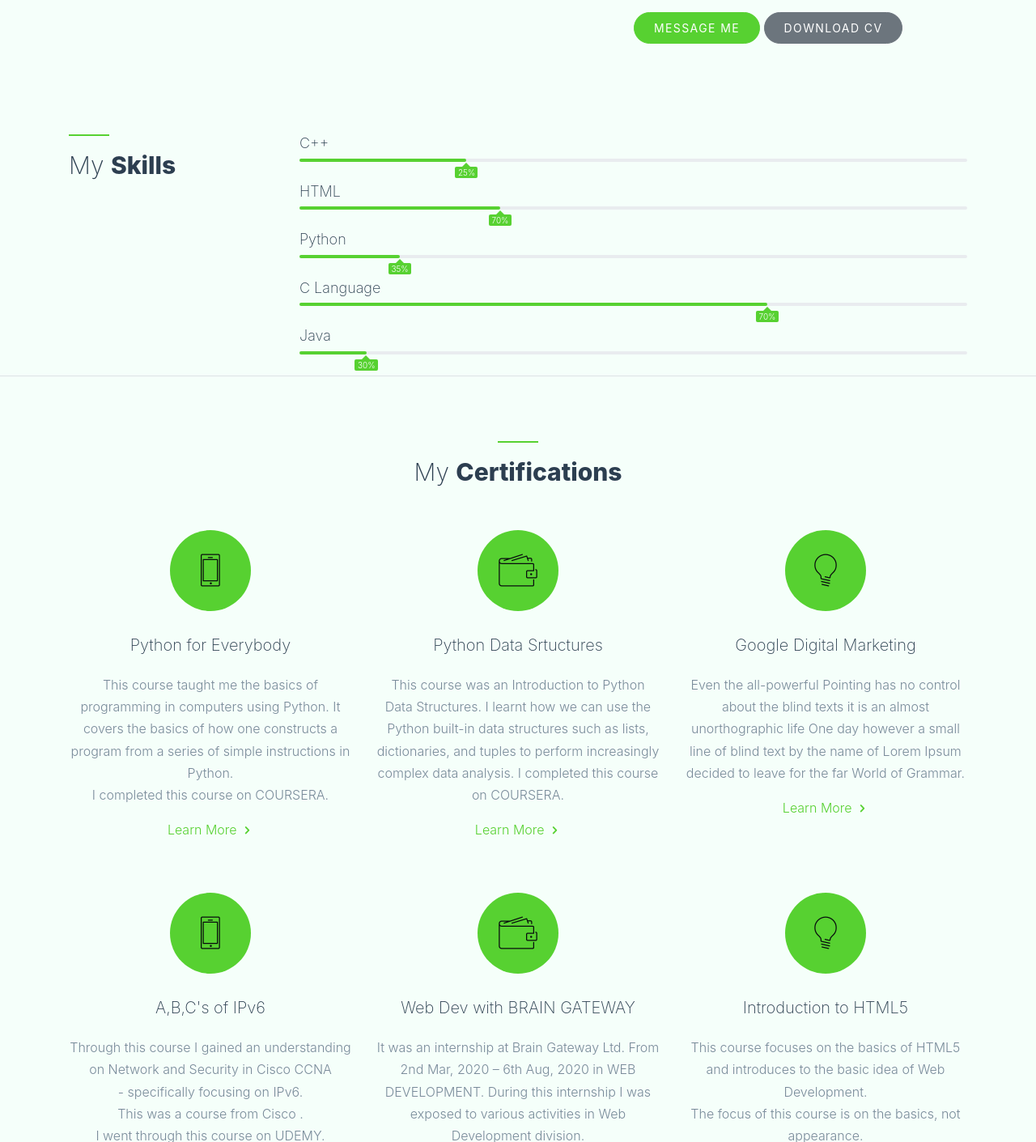
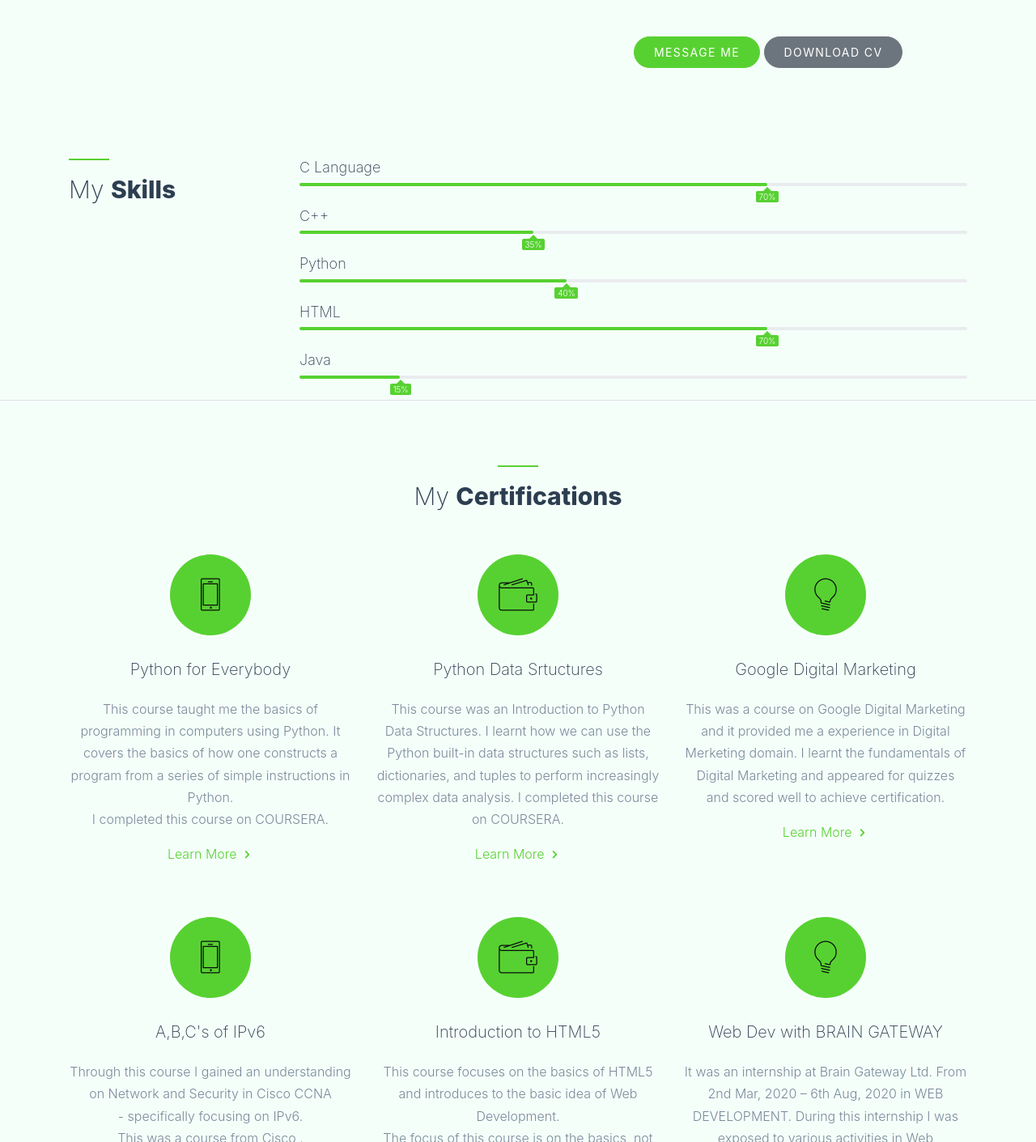
Before and after one commit to harsh990508/harsh990508.github.io, a plain HTML site: page index.html in a window 1280 px wide. Shown: the part 1389-2800 px from the top of the page at 81% size. Drawn offline with nearby package versions, Linux system fonts and the light colour scheme; some packages are replaced by stand-ins of ours; no server answers; files whose address does not match are found by name.

Commit message:
Update index.html

```diff
--- a/index.html
+++ b/index.html
@@ -35,7 +35,7 @@
           <ul class="navbar-nav">
             <li class="nav-item"><a class="nav-link" href="#section-home">Home</a></li>
             <li class="nav-item"><a class="nav-link" href="#section-about">About</a></li>
-            <!--li class="nav-item"><a class="nav-link" href="#section-services">Services</a></li-->
+            <li class="nav-item"><a class="nav-link" href="#section-services">Certifications</a></li>
             <li class="nav-item"><a class="nav-link" href="#section-portfolio">My Stuffs</a></li>
             <li class="nav-item"><a class="nav-link" href="#section-resume">Education</a></li>
             <li class="nav-item"><a class="nav-link" href="#section-blog">My Videos</a></li>
@@ -72,17 +72,17 @@
               <h2>About <strong>Me</strong></h2>
             </div>
             <p class="lead"></p>
-            <p class="lead site-subheading mb-4 site-animate">Hello! I'm Harsha, I'm a keen learner and believe in an interdisciplinary approach for understanding the world. I'm currently an undergraduate studying Computer Science in REVA UNIVERSITY,Bangalore.<br>
+            <p class="lead site-subheading mb-4 site-animate">Hello! I'm Harsha, I'm a keen learner and believe in an interdisciplinary approach for understanding the world. I'm currently an Undergraduate studying Computer Science in REVA UNIVERSITY, Bangalore.<br>
 
 Outside of academia, I love to play Cricket , Badminton and read novels.<br>Badminton being my first love is the best way for me to feel relaxed.<br>
 <br>
 
-I spend a little time on Instagram , harshawardhan_007 to keep myself updated from the live updates going on social media.</p>
+I spend a little time on Instagram , (harshawardhan_007) to keep myself updated from the live updates going on social media.</p>
             <p class="mb-5  "></p>
 
             <p>
               <a href="#section-contact" class="btn btn-primary px-4 py-2 btn-sm smoothscroll">Message me</a>
-              <a href="https://bit.ly/2Oj4L9g" class="btn btn-secondary px-4 py-2 btn-sm">Download CV</a>
+              <a href="https://drive.google.com/file/d/1AxWYPD2Iu9Xgmwt2ALxLtoG_9qIYBYeQ/view?usp=sharing" class="btn btn-secondary px-4 py-2 btn-sm">Download CV</a>
             </p>
           </div>
         </div>
@@ -95,19 +95,19 @@ I spend a little time on Instagram , harshawardhan_007 to keep myself updated fr
           </div>
           <div class="col-md-9">
             <div class="skill">
-              <h3>C++</h3>
+              <h3>C Language</h3>
               <div class="progress">
-                <div class="progress-bar" role="progressbar" style="width: 25%" aria-valuenow="85" aria-valuemin="0" aria-valuemax="100">
-                  <span>25%</span>
+                <div class="progress-bar" role="progressbar" style="width: 70%" aria-valuenow="85" aria-valuemin="0" aria-valuemax="100">
+                  <span>70%</span>
                 </div>
               </div>
             </div>
 
             <div class="skill">
-              <h3>HTML</h3>
+              <h3>C++</h3>
               <div class="progress">
-                <div class="progress-bar" role="progressbar" style="width: 30%" aria-valuenow="98" aria-valuemin="0" aria-valuemax="100">
-                  <span>70%</span>
+                <div class="progress-bar" role="progressbar" style="width: 35%" aria-valuenow="98" aria-valuemin="0" aria-valuemax="100">
+                  <span>35%</span>
                 </div>
               </div>
             </div>
@@ -115,14 +115,14 @@ I spend a little time on Instagram , harshawardhan_007 to keep myself updated fr
             <div class="skill">
               <h3>Python</h3>
               <div class="progress">
-                <div class="progress-bar" role="progressbar" style="width: 15%" aria-valuenow="15" aria-valuemin="0" aria-valuemax="100">
-                  <span>35%</span>
+                <div class="progress-bar" role="progressbar" style="width: 40%" aria-valuenow="15" aria-valuemin="0" aria-valuemax="100">
+                  <span>40%</span>
                 </div>
               </div>
             </div>
 
             <div class="skill">
-              <h3>C Language</h3>
+              <h3>HTML</h3>
               <div class="progress">
                 <div class="progress-bar" role="progressbar" style="width: 70%" aria-valuenow="88" aria-valuemin="0" aria-valuemax="100">
                   <span>70%</span>
@@ -133,8 +133,8 @@ I spend a little time on Instagram , harshawardhan_007 to keep myself updated fr
             <div class="skill">
               <h3>Java</h3>
               <div class="progress">
-                <div class="progress-bar" role="progressbar" style="width: 10%" aria-valuenow="92" aria-valuemin="0" aria-valuemax="100">
-                  <span>30%</span>
+                <div class="progress-bar" role="progressbar" style="width: 15%" aria-valuenow="92" aria-valuemin="0" aria-valuemax="100">
+                  <span>15%</span>
                 </div>
               </div>
             </div>
@@ -250,8 +250,8 @@ I spend a little time on Instagram , harshawardhan_007 to keep myself updated fr
                 <span class="icon-lightbulb"></span>
               </span>
               <h3 class="mb-4">Google Digital Marketing</h3>
-              <p>Even the all-powerful Pointing has no control about the blind texts it is an almost unorthographic life One day however a small line of blind text by the name of Lorem Ipsum decided to leave for the far World of Grammar.</p>
-              <p><a href="#" class="site-link">Learn More <i class="icon-chevron-right"></i></a></p>
+              <p>This was a course on Google Digital Marketing and it provided me a experience in Digital Merketing domain. I learnt the fundamentals of Digital Marketing and appeared for quizzes and scored well to achieve certification. </p>
+              <p><a href="https://learndigital.withgoogle.com/digitalunlocked/course/digital-marketing" class="site-link">Learn More <i class="icon-chevron-right"></i></a></p>
             </div>
           </div>
 
@@ -270,8 +270,8 @@ I spend a little time on Instagram , harshawardhan_007 to keep myself updated fr
               <span class="icon">
                 <span class="icon-wallet2"></span>
               </span>
-              <h3 class="mb-4">Web Dev with BRAIN GATEWAY</h3>
-              <p>It was an internship at Brain Gateway Ltd. From 2nd Mar, 2020 – 6th Aug, 2020 in WEB DEVELOPMENT. During this internship I was exposed to various activities in Web Development division.<br> This helped me a lot in Web Development .</p>
+              <h3 class="mb-4">Introduction to HTML5</h3>
+              <p>This course focuses on the basics of HTML5 and introduces to the basic idea of Web Development.<br>The focus of this course is on the basics, not appearance.<br>I completed this course on COURSERA .</p>
               <p><a href="#" class="site-link">Learn More <i class="icon-chevron-right"></i></a></p>
             </div>
           </div>
@@ -280,8 +280,8 @@ I spend a little time on Instagram , harshawardhan_007 to keep myself updated fr
               <span class="icon">
                 <span class="icon-lightbulb"></span>
               </span>
-              <h3 class="mb-4">Introduction to HTML5</h3>
-              <p>This course focuses on the basics of HTML5 and introduces to the basic idea of Web Development.<br>The focus of this course is on the basics, not appearance.<br>I completed this course on COURSERA </p>
+              <h3 class="mb-4">Web Dev with BRAIN GATEWAY</h3>
+              <p>It was an internship at Brain Gateway Ltd. From 2nd Mar, 2020 – 6th Aug, 2020 in WEB DEVELOPMENT. During this internship I was exposed to various activities in Web Development division.<br> This helped me a lot in Web Development </p>
               <p><a href="https://www.coursera.org/account/accomplishments/certificate/L3FVXZRGTNXE" class="site-link">Learn More <i class="icon-chevron-right"></i></a></p>
             </div>
           </div>
@@ -471,7 +471,7 @@ I spend a little time on Instagram , harshawardhan_007 to keep myself updated fr
             <div class="resume-item mb-4">
               <span class="date"><span class="icon-calendar"></span> August 2017 - Present</span>
               <h3>Bachelor in Computer Science and Engineering</h3>
-              <p>CSE has been the best branch of Reva and the course is really full of excitement and gives you the time span to broaden youor knowledge </p>
+              <p>CSE has been the best branch of Reva and the course is really full of excitement and gives you the time span to broaden your knowledge. </p>
               <span class="school">REVA University<br>Bangalore<br>Karnataka</span>
              <a href="https://reva.edu.in/">Visit Here</a>
             </div>
```
